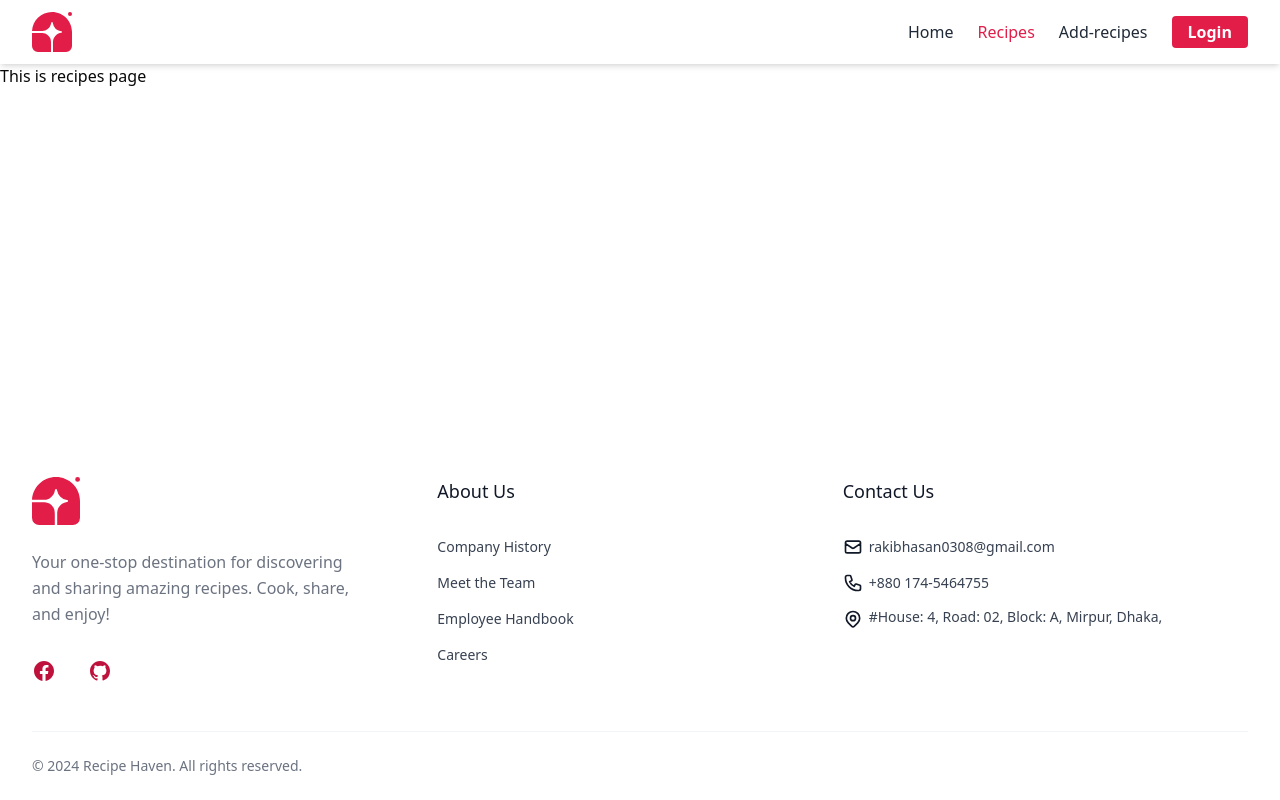
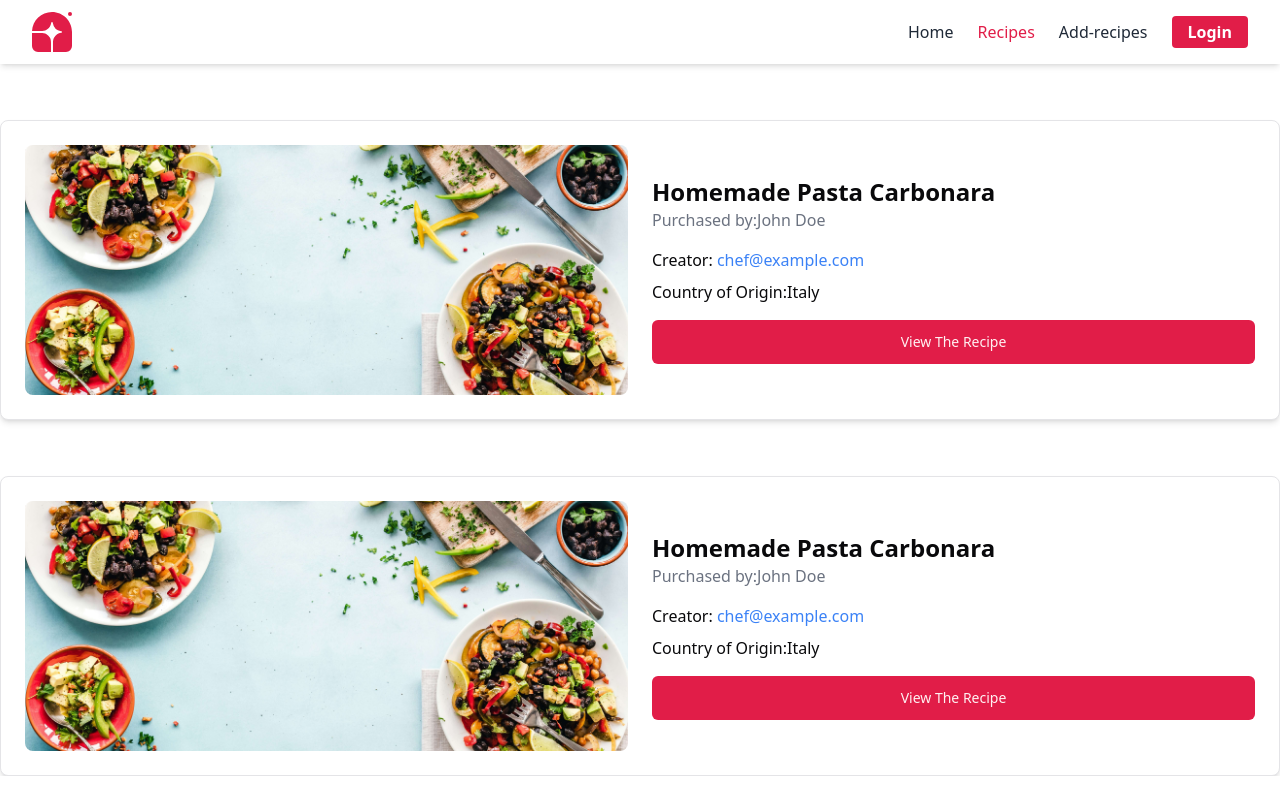
Before and after one commit to rakibh3/recipe-client, a React (Vite) app: page /recipes in a window 1280 px wide. Shown: the top 800 px of the page. Built offline with nearby package versions, Linux system fonts and the light colour scheme.

Commit message:
All recipe page added

```diff
--- a/src/pages/Recipes/Recipes.jsx
+++ b/src/pages/Recipes/Recipes.jsx
@@ -1,8 +1,83 @@
+import { Button } from '@/components/ui/button';
+import { Card } from '@/components/ui/card';
+import { NavLink } from 'react-router-dom';
+
 const Recipes = () => {
   return (
-    <div>
-      <h1>This is recipes page</h1>
-    </div>
+    <>
+      <Card className="grid grid-cols-1 md:grid-cols-2 gap-6 p-6 rounded-lg shadow-md mt-14 items-center">
+        <img
+          alt="Recipe Image"
+          className="w-full h-[250px] object-cover rounded-lg"
+          src="/src/assets/images/banner-image.jpg"
+          style={{
+            aspectRatio: '600/400',
+            objectFit: 'cover',
+          }}
+          width={600}
+        />
+        <div className="space-y-4">
+          <div>
+            <h2 className="text-2xl font-bold">Homemade Pasta Carbonara</h2>
+            <p className="text-gray-500 dark:text-gray-400">
+              Purchased by:
+              <span className="font-medium">John Doe</span>
+            </p>
+          </div>
+          <div className="space-y-2">
+            <p>
+              <span className="font-medium">Creator:</span>{' '}
+              <NavLink className="text-blue-500 hover:underline" to="">
+                chef@example.com
+              </NavLink>
+            </p>
+            <p>
+              <span className="font-medium">Country of Origin:</span>
+              Italy
+            </p>
+          </div>
+          <Button className="w-full" size="lg">
+            View The Recipe
+          </Button>
+        </div>
+      </Card>
+      <Card className="grid grid-cols-1 md:grid-cols-2 gap-6 p-6 rounded-lg shadow-md mt-14 items-center">
+        <img
+          alt="Recipe Image"
+          className="w-full h-[250px] object-cover rounded-lg"
+          src="/src/assets/images/banner-image.jpg"
+          style={{
+            aspectRatio: '600/400',
+            objectFit: 'cover',
+          }}
+          width={600}
+        />
+        <div className="space-y-4">
+          <div>
+            <h2 className="text-2xl font-bold">Homemade Pasta Carbonara</h2>
+            <p className="text-gray-500 dark:text-gray-400">
+              Purchased by:
+              <span className="font-medium">John Doe</span>
+            </p>
+          </div>
+          <div className="space-y-2">
+            <p>
+              <span className="font-medium">Creator:</span>{' '}
+              <a className="text-blue-500 hover:underline" href="#">
+                chef@example.com
+              </a>
+            </p>
+            <p>
+              <span className="font-medium">Country of Origin:</span>
+              Italy
+            </p>
+          </div>
+          <Button className="w-full" size="lg">
+            View The Recipe
+          </Button>
+        </div>
+      </Card>
+    </>
   );
 };
 export default Recipes;
```
Also changed, not shown: tsconfig.json (deleted, +0 -8 lines).
